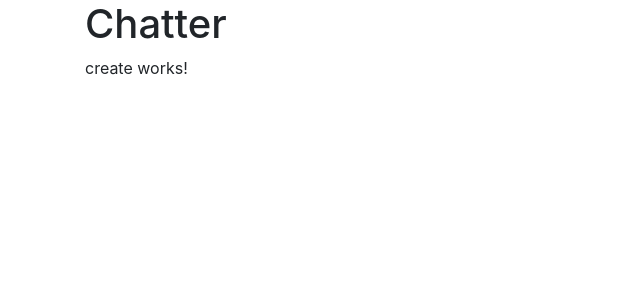
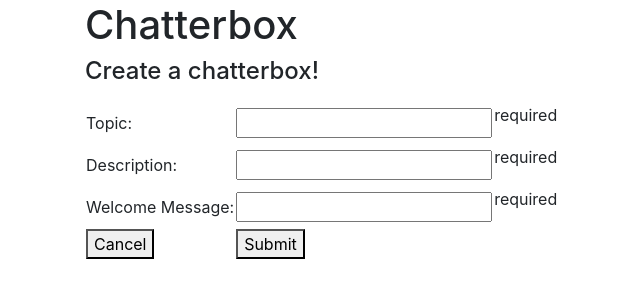
Before and after one commit to taylor-brudos/chatterbox, an Angular app in the folder public/: page /create in a window 1280 px wide. Shown: the top 300 px of the page, without its empty margins (0-640 px from the left). Built offline with nearby package versions, Linux system fonts and the light colour scheme.

Commit message:
createcomponent updated

```diff
--- a/public/src/app/app.component.html
+++ b/public/src/app/app.component.html
@@ -2,7 +2,7 @@
 <div class="container">
 	<div class="row">
 		<div class="col">
-			<h1 class="text-align: center">Chatter</h1>
+			<!-- <h1 class="text-align: center">{{title}}</h1> -->
 		</div>
 	</div>
 	<div class="row">
--- a/public/src/app/create/create.component.html
+++ b/public/src/app/create/create.component.html
@@ -1,3 +1,64 @@
-<p>
-  create works!
-</p>
+<div>
+  <h1>Chatterbox</h1>
+  <h4>Create a chatterbox!</h4>
+  <div>
+    <ul>
+      <li *ngFor="let i of errors">{{i}}</li>
+    </ul>
+  </div>
+  <form (submit)="createBox()">
+    <table>
+      <tr>
+        <td>Topic:</td>
+        <td><input
+          type="text"
+          name="topic"
+          required
+          minlength="3"
+          [(ngModel)]="newBox.topic"
+          #topic="ngModel"/>
+        </td>
+        <td *ngIf="topic.errors">
+          <p *ngIf="topic.errors['required']">required</p>
+          <p *ngIf="topic.errors['minlength']"> {{topic.errors['minlength']['actualLength']}}/{{topic.errors['minlength']['requiredLength']}} required characters.</p>
+        </td>
+      </tr>
+      <tr>
+        <td>Description:</td>
+        <td><input
+          type="text"
+          name="desc"
+          required
+          minlength="5"
+          [(ngModel)]="newBox.desc"
+          #desc="ngModel"/>
+        </td>
+        <td *ngIf="desc.errors">
+          <p *ngIf="desc.errors['required']">required</p>
+          <p *ngIf="desc.errors['minlength']"> {{desc.errors['minlength']['actualLength']}}/{{desc.errors['minlength']['requiredLength']}} required characters. </p>
+        </td>
+      </tr>
+      <tr>
+        <td>Welcome Message:</td>
+        <td><input
+          type="text"
+          name="welcome"
+          required
+          minlength="5"
+          [(ngModel)]="newBox.welcome"
+          #welcome="ngModel"/>
+        </td>
+        <td *ngIf="welcome.errors">
+          <p *ngIf="welcome.errors['required']">required</p>
+          <p *ngIf="welcome.errors['minlength']"> {{welcome.errors['minlength']['actualLength']}}/{{welcome.errors['minlength']['requiredLength']}} required characters. </p>
+        </td>
+      </tr>
+      <tr>
+        <td (click)="goHome()"><button>Cancel</button></td>
+        <td>
+          <button>Submit</button>
+        </td>
+      </tr>
+    </table>
+  </form>
+</div>
--- a/public/src/app/create/create.component.ts
+++ b/public/src/app/create/create.component.ts
@@ -1,4 +1,6 @@
 import { Component, OnInit } from '@angular/core';
+import { ActivatedRoute, Params, Router } from '@angular/router';
+import { HttpService } from '../http.service';
 
 @Component({
   selector: 'app-create',
@@ -7,9 +9,52 @@ import { Component, OnInit } from '@angular/core';
 })
 export class CreateComponent implements OnInit {
 
-  constructor() { }
-
-  ngOnInit() {
+  errors = [];
+  newBox = {
+    topic: '',
+    desc: '',
+    welcome: '',
+    messages: []
   }
 
+  constructor(
+    private _http: HttpService,
+    private _route: ActivatedRoute,
+    private _router: Router
+  ) { }
+
+  ngOnInit() {}
+
+  createBox() {
+    let obs = this._http.createNewToServer(this.newBox);
+    obs.subscribe(data => {
+      if(data['ServerMessage'] == "Error") {
+        this.errors = [];
+        if(typeof(data['Error'])=='string') {
+          this.errors.push(data['Error'])
+        } else {
+          for(var key in data['Error']['errors']) {
+            this.errors.push(data['Error']['errors'][key]['message'])
+          }
+        }
+      } else {
+        this.newBox = {
+          topic: '',
+          desc: '',
+          welcome: '',
+          messages: []
+        }
+      }
+      this.goToBox()
+    })
+  }
+
+  goToBox() {
+    //this code will need to change to redirect to the box
+    this._router.navigate(['/home'])
+  }
+
+  goHome() {
+    this._router.navigate(['/home'])
+  }
 }
```
Also changed, not shown: public/dist/public/main.js, 1 other file (tests, documents, lock files or other folders).
